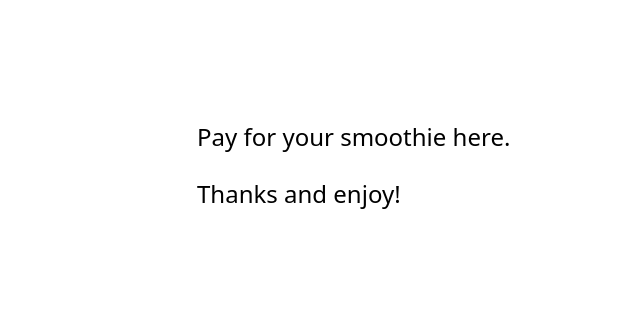
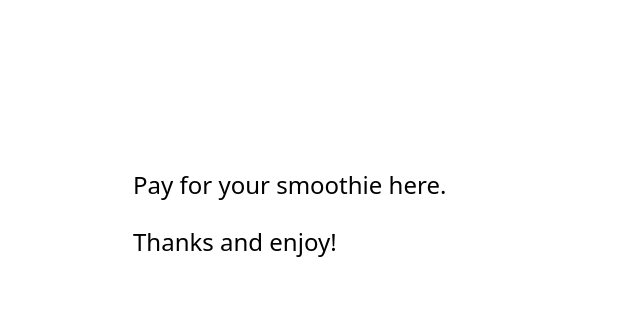
Before and after one commit to lrcg/qr-fun, a plain HTML site: page index.html in a window 1280 px wide. Shown: the whole page, without its empty margins (203-843 px from the left). Drawn offline with Linux system fonts and the light colour scheme.

Commit message:
Update index.html

```diff
--- a/index.html
+++ b/index.html
@@ -3,7 +3,7 @@
   <meta charset="utf-8">
   <meta name="viewport" content="width=device-width, initial-scale=1">
   <title>A message for you</title>
-  <body style="font: 24px system-ui; max-width: 30rem; margin: 15vh auto; padding: 1.5rem<p>;">
+  <body style="font: 24px system-ui; max-width: 38rem; margin: 15vh auto; padding: 1.5rem;">
     <p>Pay for your smoothie here.</p>
     <p>Thanks and enjoy!</p>
   </body>
```
